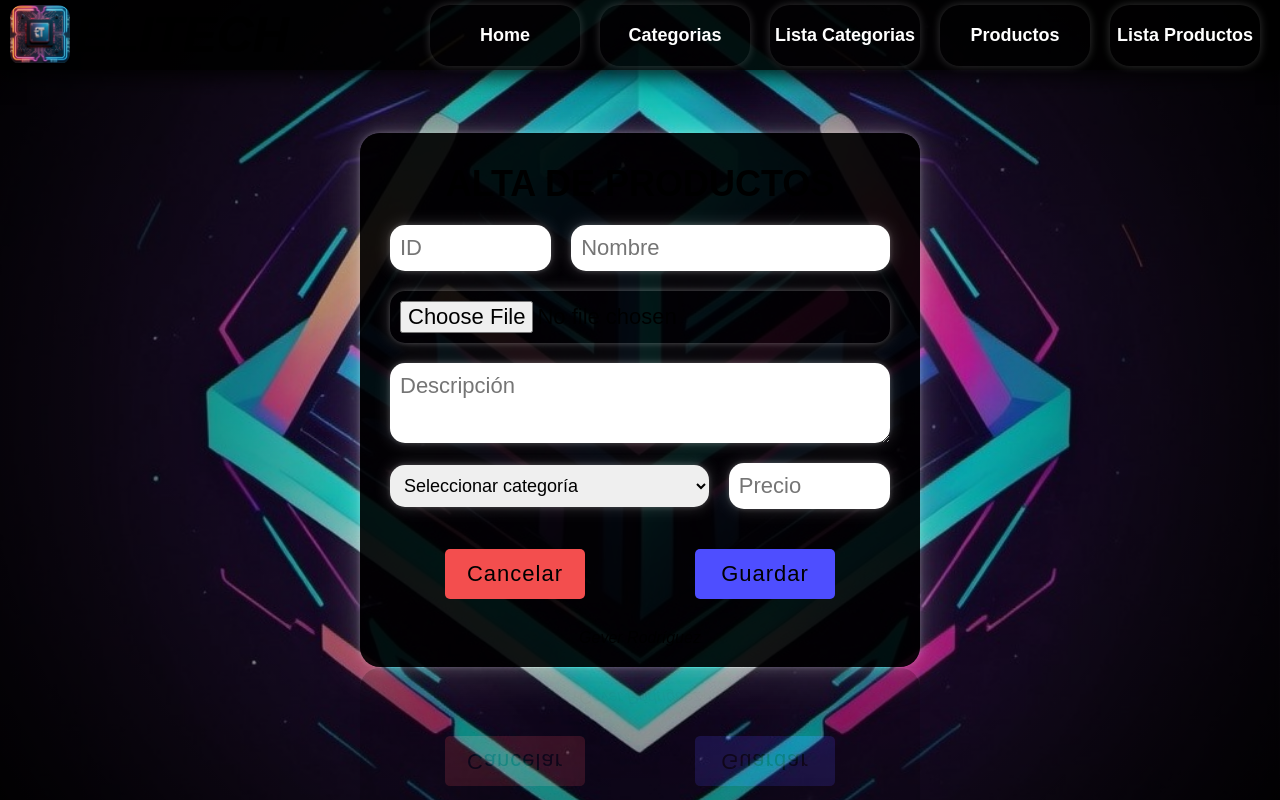
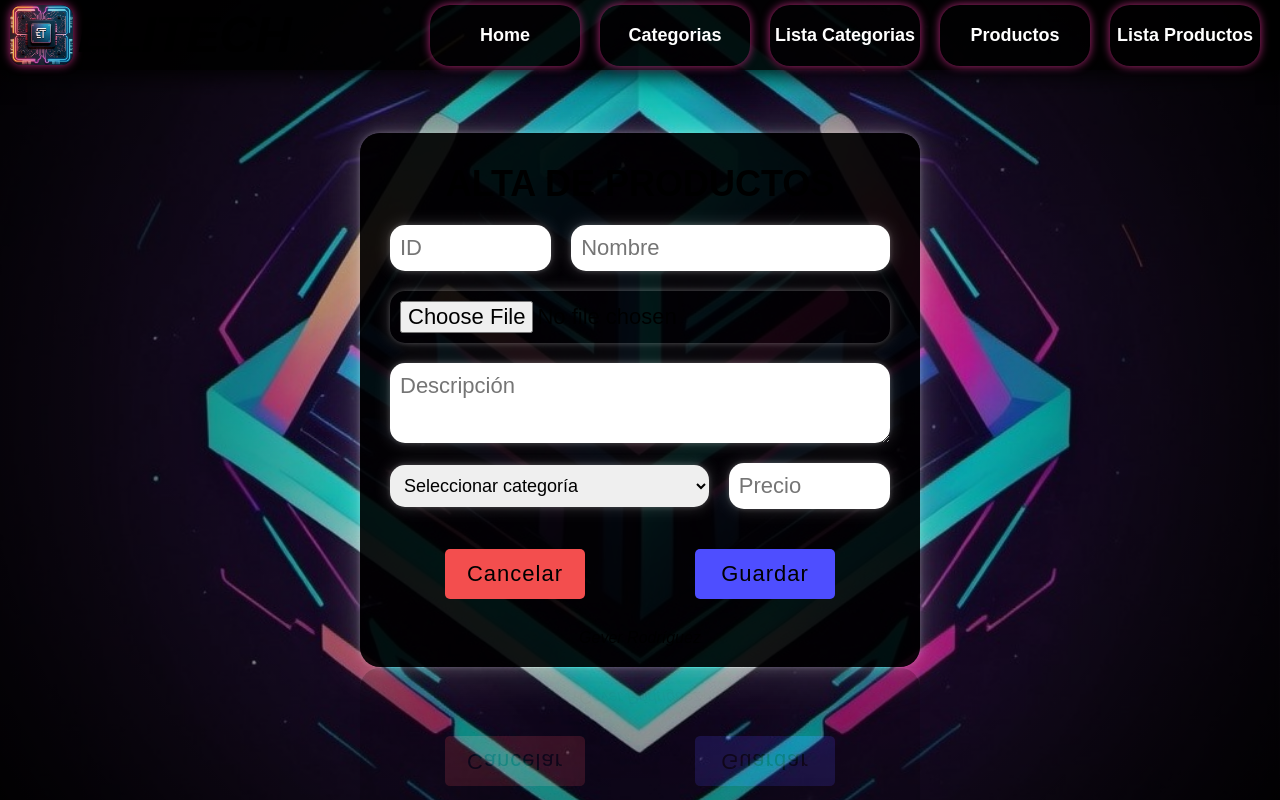
Before and after one commit to Draekk/ipp-programacion-web, a PHP site: page /backend/load_categorias.php in a window 1280 px wide. Run offline with PHP 8.4, Linux system fonts and the light colour scheme; the visitor is signed in with stand-in values (Sample User, id 1); data that the repository does not hold is empty.

Commit message:
fixed header logo dimensions

```diff
--- a/assets/css/estilos.css
+++ b/assets/css/estilos.css
@@ -8,6 +8,7 @@
   --btn-color-red: rgb(243, 78, 78);
   --card-color: #1857a0ba;
   --card-line-color: #002c5eba;
+  --nav-selection-color: #b32878;
 }
 
 html {
@@ -51,14 +52,15 @@
 }
 
 #nav-bar picture {
-  height: 100%;
-  width: 6rem;
+  height: 6rem;
+  width: max-content;
   overflow: hidden;
   border-radius: 1.2rem;
+  box-shadow: 0 0 1rem var(--nav-selection-color);
 }
 
 #nav-bar picture img {
-  width: 100%;
+  height: 100%;
 }
 
 #nav-bar h1 {
@@ -77,7 +79,7 @@
   display: inline-block;
   font-size: 1.8rem;
   font-weight: bold;
-  box-shadow: 0 0 1rem var(--white-shadow);
+  box-shadow: 0 0 1rem var(--nav-selection-color);
   margin: 0 1rem;
   padding: 2rem 0;
   border-radius: 2rem;
@@ -87,9 +89,14 @@
 }
 
 #nav-bar a:hover {
-  background-color: var(--white-shadow-o50);
-  box-shadow: 0 0 1rem var(--white-shadow-o50),
-    0 0 2.5rem var(--white-shadow-o50), 0 0 8rem var(--white-shadow-o50);
+  background-color: var(--nav-selection-color);
+  box-shadow: 0 0 1rem var(--nav-selection-color),
+    0 0 2.5rem var(--nav-selection-color), 0 0 8rem var(--nav-selection-color);
   color: black;
 }
+
+#nav-bar h1:hover {
+  text-shadow: 0 0 1rem var(--nav-selection-color),
+    0 0 2.5rem var(--nav-selection-color), 0 0 8rem var(--nav-selection-color);
+}
 /* End of Nav Bar */
```
